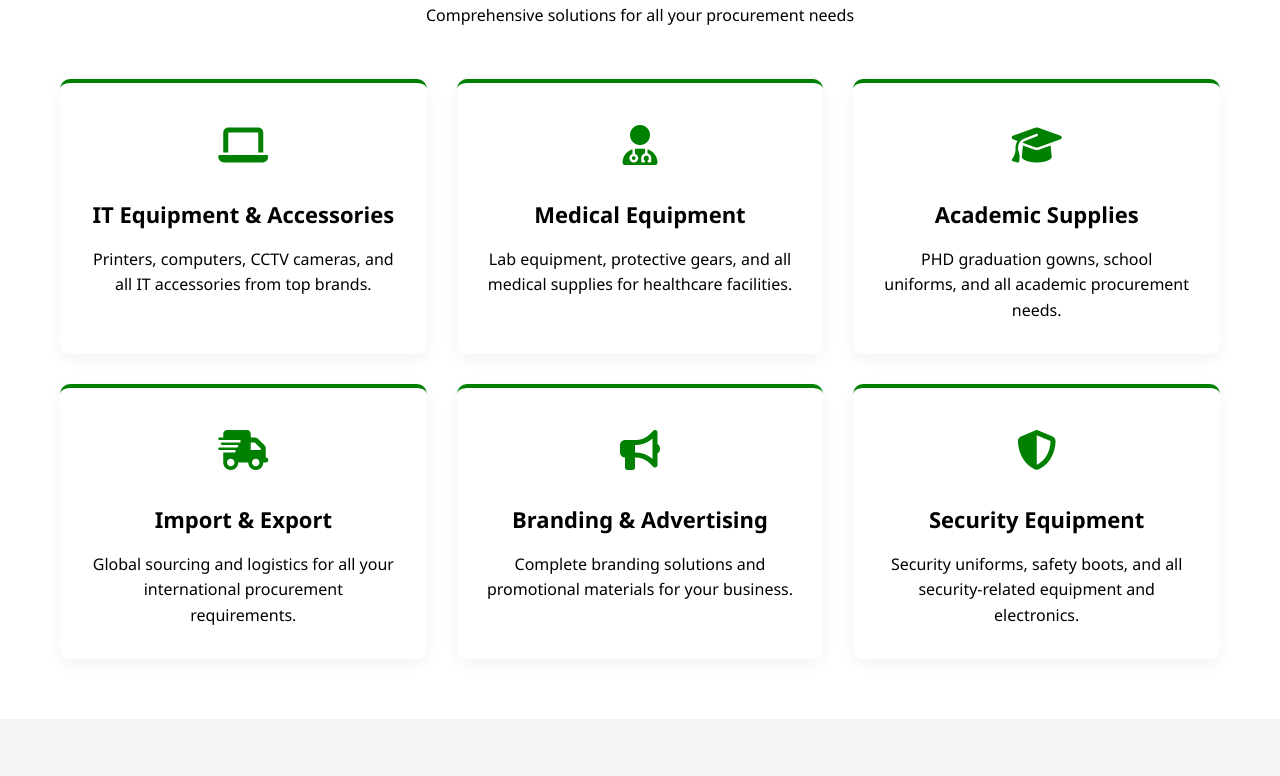
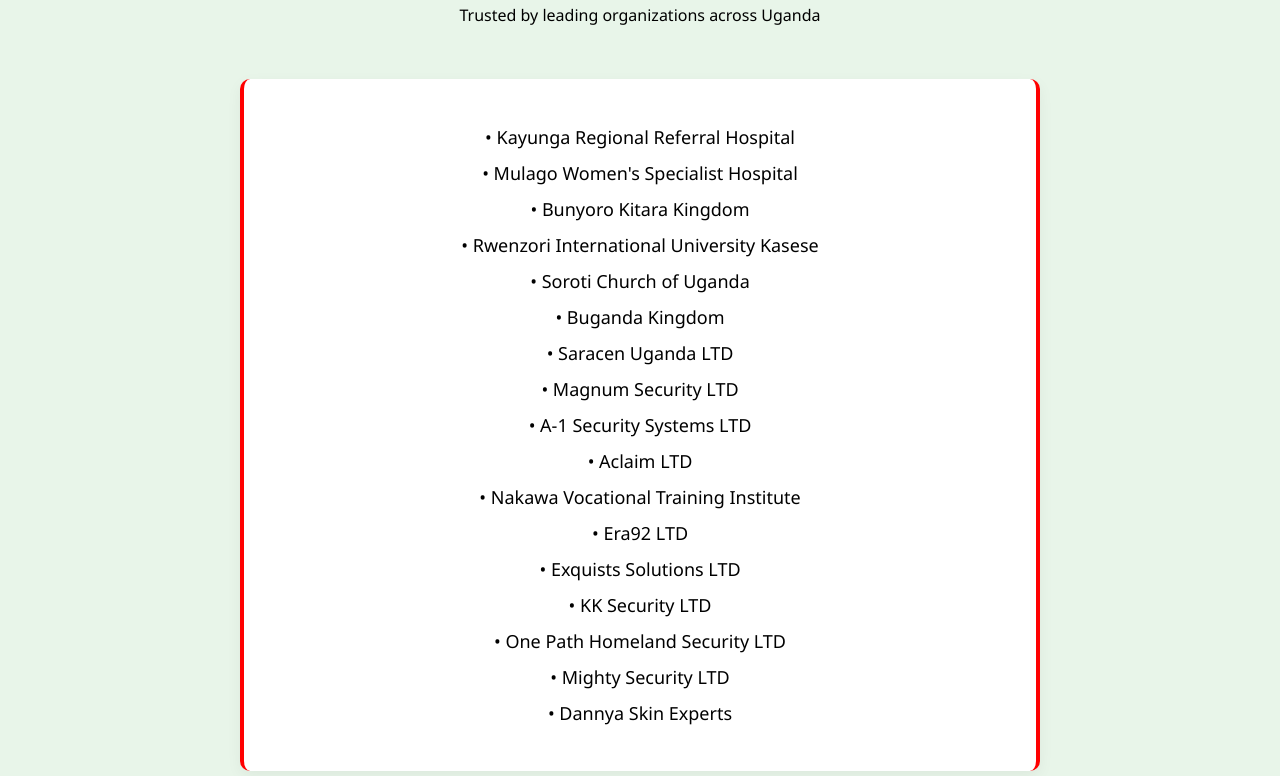
Before and after one commit to BarzTech/matisuppliers, a plain HTML site: page index.html in a window 1280 px wide. Shown: the part 709-1485 px from the top of the page. Drawn offline with Linux system fonts and the light colour scheme.

Commit message:
Update index.html

```diff
--- a/index.html
+++ b/index.html
@@ -566,6 +566,48 @@
                 max-width: 300px;
             }
         }
+        /* Customers Section */
+.customers-section {
+    background-color: var(--light-green);
+}
+
+.customers-content {
+    text-align: center;
+    max-width: 800px;
+    margin: 0 auto;
+}
+
+.customers-list {
+    background-color: var(--white);
+    padding: 40px;
+    border-radius: 10px;
+    box-shadow: 0 5px 15px rgba(0, 0, 0, 0.05);
+    border-left: 4px solid var(--red);
+    border-right: 4px solid var(--red);
+}
+
+.customers-list p {
+    font-size: 18px;
+    line-height: 2;
+    color: var(--black);
+    margin: 0;
+}
+
+.customers-list br {
+    margin-bottom: 8px;
+    display: block;
+}
+
+@media (max-width: 768px) {
+    .customers-list {
+        padding: 25px;
+    }
+
+    .customers-list p {
+        font-size: 16px;
+        line-height: 1.8;
+    }
+}
     </style>
 </head>
 <body>
@@ -606,7 +648,39 @@
             <a href="#contact" class="cta-button">Get Quotation</a>
         </div>
     </section>
+<!-- Customers Section -->
+<section class="customers-section" id="customers">
+    <div class="section-container">
+        <div class="section-title">
+            <h2>Some Of Our Customers</h2>
+            <p>Trusted by leading organizations across Uganda</p>
+        </div>
 
+        <div class="customers-content">
+            <div class="customers-list">
+                <p>
+                    • Kayunga Regional Referral Hospital<br>
+                    • Mulago Women's Specialist Hospital<br>
+                    • Bunyoro Kitara Kingdom<br>
+                    • Rwenzori International University Kasese<br>
+                    • Soroti Church of Uganda<br>
+                    • Buganda Kingdom<br>
+                    • Saracen Uganda LTD<br>
+                    • Magnum Security LTD<br>
+                    • A-1 Security Systems LTD<br>
+                    • Aclaim LTD<br>
+                    • Nakawa Vocational Training Institute<br>
+                    • Era92 LTD<br>
+                    • Exquists Solutions LTD<br>
+                    • KK Security LTD<br>
+                    • One Path Homeland Security LTD<br>
+                    • Mighty Security LTD<br>
+                    • Dannya Skin Experts
+                </p>
+            </div>
+        </div>
+    </div>
+</section>
     <!-- Services Section -->
     <section id="services">
         <div class="section-container">
```
